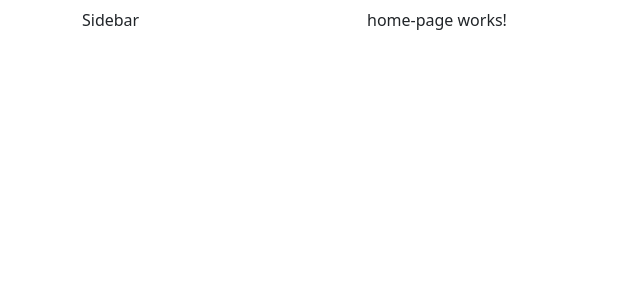
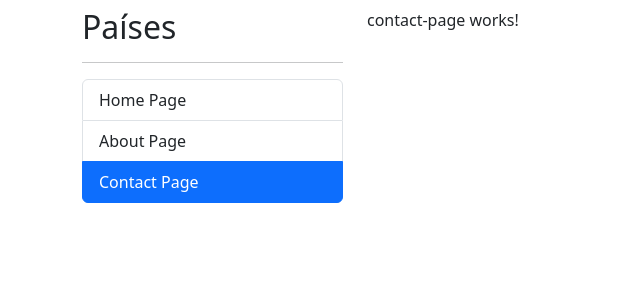
Before and after one commit to CinTutuDev/CountryApp, an Angular app: page /contact in a window 1280 px wide. Before the commit this address led to /home. Shown: the top 300 px of the page, without its empty margins (0-640 px from the left). Built offline with nearby package versions, Linux system fonts and the light colour scheme.

Commit message:
✨ Router Module & RouterLinkOptions

```diff
--- a/src/app/app.component.html
+++ b/src/app/app.component.html
@@ -1,7 +1,7 @@
 <div class="row mt-2">
   <div class="col-3">
     <!-- Sidebar -->
-    Sidebar
+    <shared-sidebar></shared-sidebar>
   </div>
 
   <div class="col">
--- /dev/null
+++ b/src/app/shared/components/sidebar/sidebar.component.html
@@ -0,0 +1,14 @@
+<h2>Países</h2>
+<hr />
+
+<ul class="list-group">
+  <li routerLink="" routerLinkActive="active" [routerLinkActiveOptions]="{exact: true}" class="list-group-item">
+    Home Page
+  </li>
+  <li routerLink="about" routerLinkActive="active" class="list-group-item">
+    About Page
+  </li>
+  <li routerLink="contact" routerLinkActive="active" class="list-group-item">
+    Contact Page
+  </li>
+</ul>
--- /dev/null
+++ b/src/app/shared/components/sidebar/sidebar.component.ts
@@ -0,0 +1,11 @@
+import { Component } from '@angular/core';
+
+@Component({
+  selector: 'shared-sidebar',
+  templateUrl: './sidebar.component.html',
+  styles: [
+  ]
+})
+export class SidebarComponent {
+
+}
--- /dev/null
+++ b/src/app/shared/pages/contact-page/contact-page.component.html
@@ -0,0 +1 @@
+<p>contact-page works!</p>
--- /dev/null
+++ b/src/app/shared/pages/contact-page/contact-page.component.ts
@@ -0,0 +1,11 @@
+import { Component } from '@angular/core';
+
+@Component({
+  selector: 'shared-contact-page',
+  templateUrl: './contact-page.component.html',
+  styles: [
+  ]
+})
+export class ContactPageComponent {
+
+}
```
Also changed, not shown: src/app/app-roting.module.ts (+13 -3 lines), src/app/shared/shared.module.ts (+16 -3 lines).
